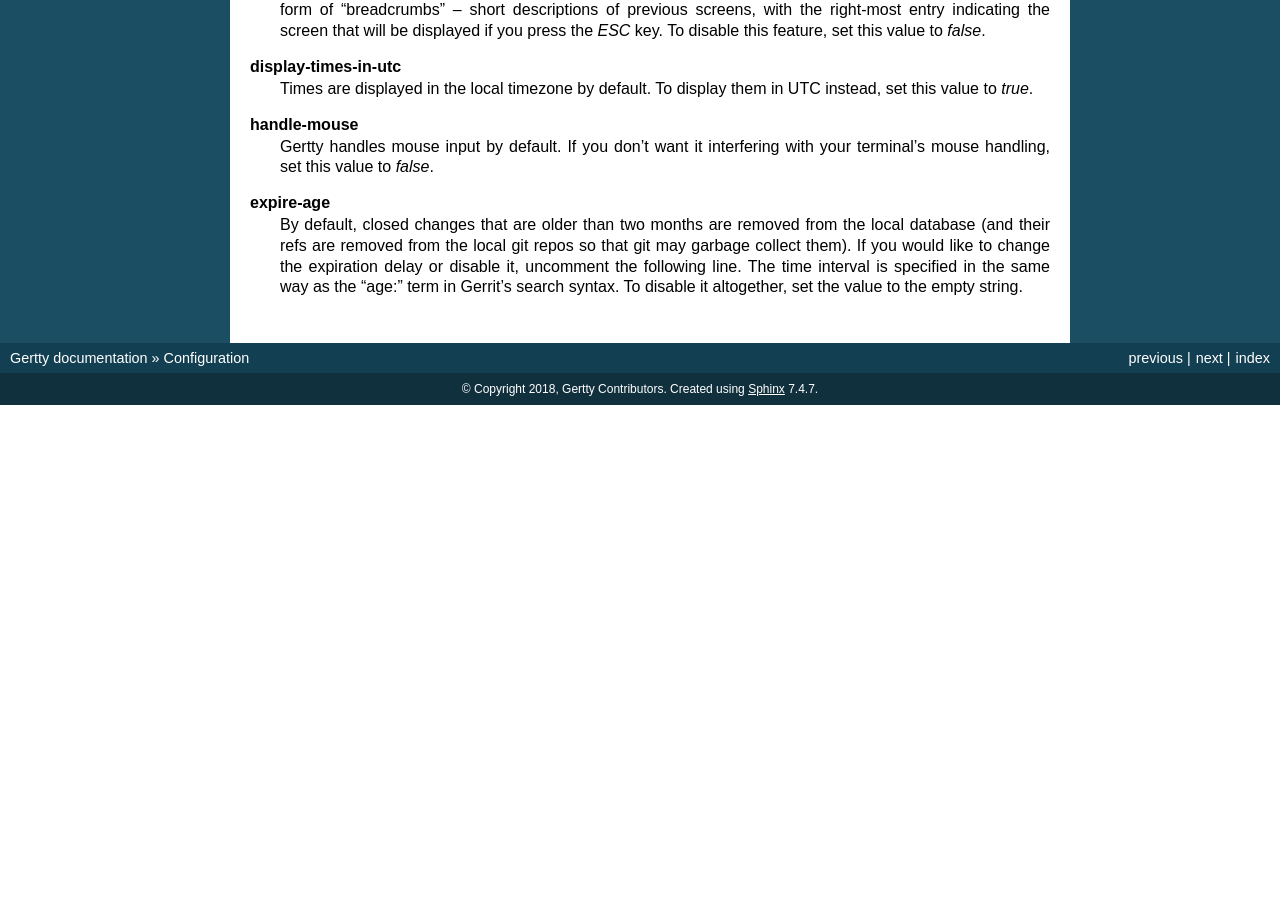
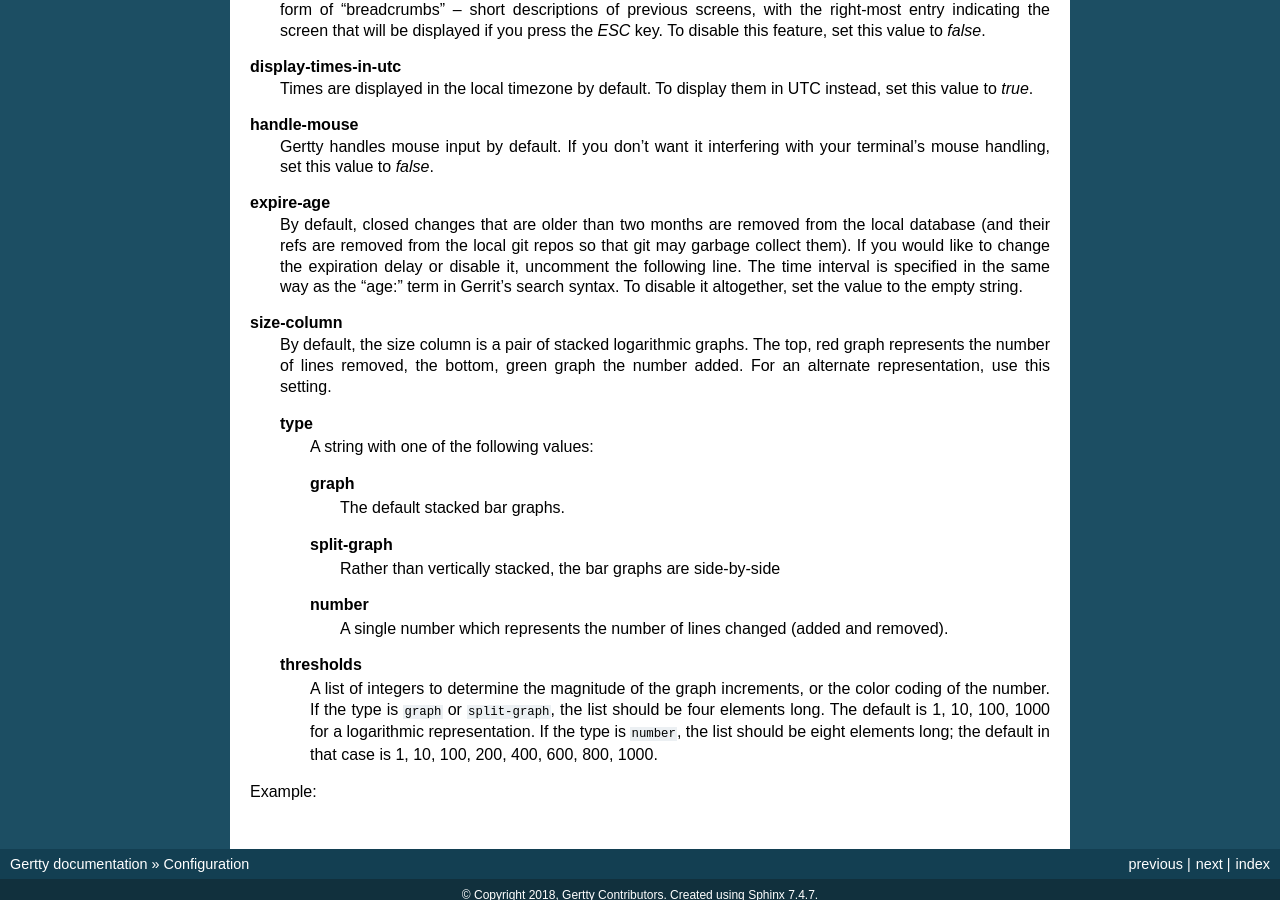
Before and after one commit to openstack-archive/gertty, a Sphinx documentation site: the page built from doc/source/configuration.rst, in a window 1280 px wide and 900 px high, scrolled down 5609 px. Built offline with Sphinx 7.4.7, drawn with Linux system fonts in a browser that asks for light colours; the version number could not be read and is left out; before the commit the page ends 6014 px from its top, so only the background shows below that.

Commit message:
Document size-column setting
And change the value from splitGraph to split-graph for consistency.

Change-Id: Ia98aac367702933b205b4d8cea5b5579ebd9a062

```diff
--- a/doc/source/configuration.rst
+++ b/doc/source/configuration.rst
@@ -424,3 +424,39 @@ General Options
   following line.  The time interval is specified in the same way as
   the "age:" term in Gerrit's search syntax.  To disable it
   altogether, set the value to the empty string.
+
+**size-column**
+  By default, the size column is a pair of stacked logarithmic graphs.
+  The top, red graph represents the number of lines removed, the
+  bottom, green graph the number added.  For an alternate
+  representation, use this setting.
+
+  **type**
+    A string with one of the following values:
+
+    **graph**
+      The default stacked bar graphs.
+
+    **split-graph**
+      Rather than vertically stacked, the bar graphs are side-by-side
+
+    **number**
+      A single number which represents the number of lines changed
+      (added and removed).
+
+  **thresholds**
+    A list of integers to determine the magnitude of the graph
+    increments, or the color coding of the number.  If the type is
+    ``graph`` or ``split-graph``, the list should be four elements
+    long.  The default is 1, 10, 100, 1000 for a logarithmic
+    representation.  If the type is ``number``, the list should be
+    eight elements long; the default in that case is 1, 10, 100, 200,
+    400, 600, 800, 1000.
+
+Example:
+
+.. code-block: yaml
+
+   size-column:
+     type: graph
+     thresholds: [1, 10, 100, 1000]
```
Also changed, not shown: 4 other files.
